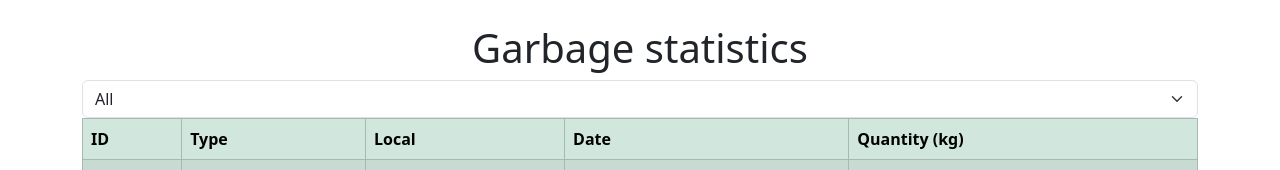
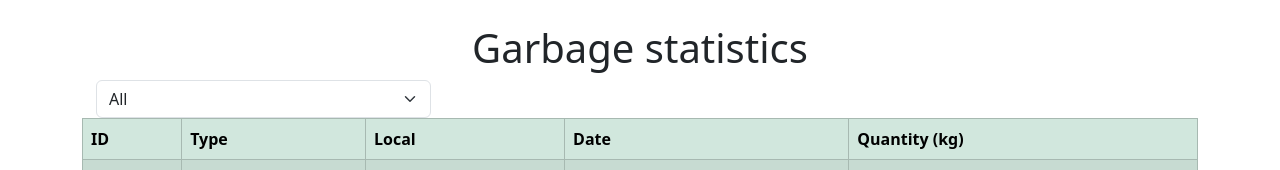
Before and after one commit to mchau98/Shecodes-greenlocal, a React (Create React App) app in the folder basket/: page /rubbish in a window 1280 px wide. Shown: the top 170 px of the page. Built offline with nearby package versions, Linux system fonts and the light colour scheme.

Commit message:
[fix rubbish]

```diff
--- a/basket/src/views/pages/rubbish/index.js
+++ b/basket/src/views/pages/rubbish/index.js
@@ -50,7 +50,9 @@ function Rubbish() {
         <div className='row'>
           <div className='col'>
             <h1 className="text-center">Garbage statistics</h1>
-            <select className="form-select" value={selectedLocal} onChange={handleLocalChange}>
+            <select className="form-select" aria-label="Default select example"
+            style={{width : '30%', marginLeft : '14px'}}
+            value={selectedLocal} onChange={handleLocalChange}>
               {localOptions.map((localOption) => (
                 <option key={localOption} value={localOption}>
                   {localOption}
```
